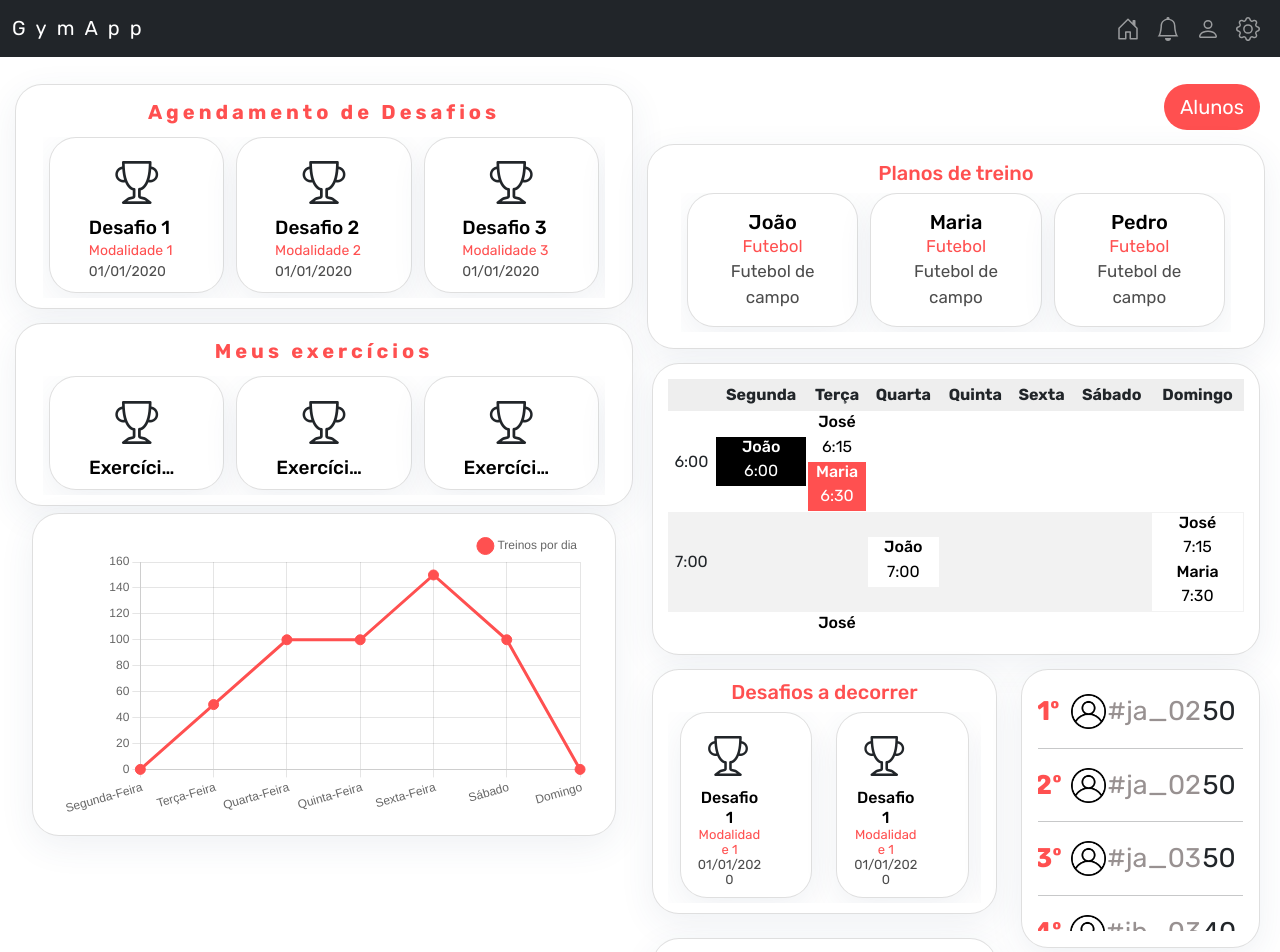
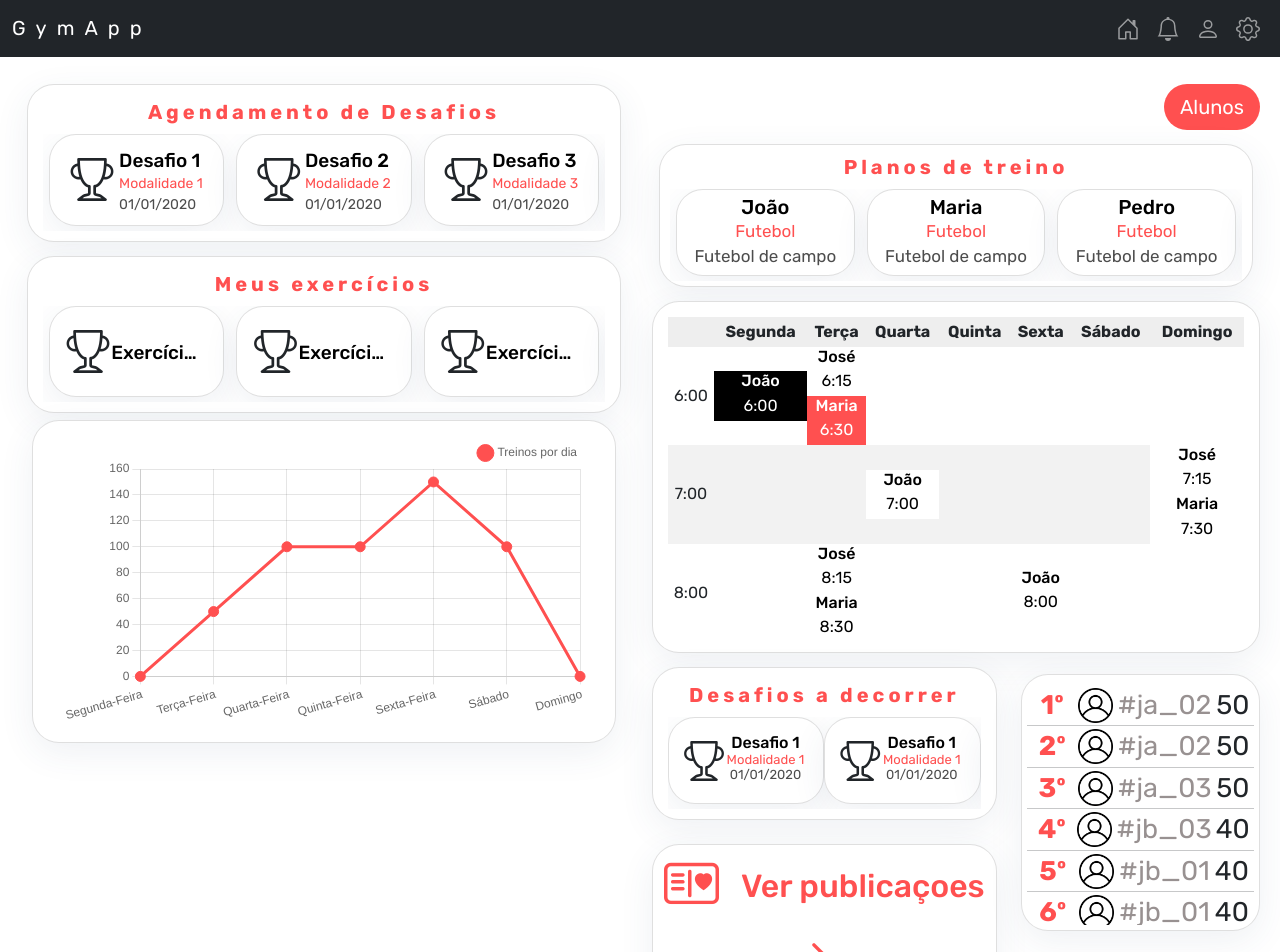
Before and after one commit to joaocastro2002/web_gymapp, an Angular app: page /dashboardTreinador in a window 1280 px wide. Shown: the top 952 px of the page. Built offline with nearby package versions, Linux system fonts and the light colour scheme.

Commit message:
fix heights

```diff
--- a/src/app/treinador/dashboard-treinador/agendamentos-breaf/agendamentos-breaf.component.css
+++ b/src/app/treinador/dashboard-treinador/agendamentos-breaf/agendamentos-breaf.component.css
@@ -1,3 +1,14 @@
+* {
+  margin: 0;
+  padding: 0;
+  font-family: "Rubik";
+}
+
+h1 {
+  font-weight: normal;
+  letter-spacing: 10px;
+}
+
 .container-right {
   padding: 0px;
   padding-top: 7px;
@@ -18,7 +29,7 @@
 .agendamentos-card {
   overflow: auto;
   padding: 0px;
-  height: 260px;
+  height: 320px;
 }
 .agendamentos-card thead th {
   position: sticky;
--- a/src/app/treinador/dashboard-treinador/agendamentos-desafios/agendamentos-desafios.component.css
+++ b/src/app/treinador/dashboard-treinador/agendamentos-desafios/agendamentos-desafios.component.css
@@ -1,3 +1,10 @@
+* {
+  margin: 0;
+  padding: 0;
+  font-family: 'Rubik';
+
+}
+
 h1 {
   font-weight: normal;
   letter-spacing: 10px;
--- a/src/app/treinador/dashboard-treinador/desafios-decorrer-breaf/desafios-decorrer-breaf.component.css
+++ b/src/app/treinador/dashboard-treinador/desafios-decorrer-breaf/desafios-decorrer-breaf.component.css
@@ -1,3 +1,14 @@
+* {
+  margin: 0;
+  padding: 0;
+  font-family: "Rubik";
+}
+
+h1 {
+  font-weight: normal;
+  letter-spacing: 10px;
+}
+
 /**********
  * scroll *
 /**********/
@@ -13,13 +24,17 @@
   padding-left: 6px;
 }
 
-
 .card-body {
   padding: 10px;
 }
 
 .card-title {
+  color: #ff5050;
+  padding-top: 5px;
+  padding-bottom: 5px;
   text-align: center;
+  font-weight: bold;
+  letter-spacing: 4px;
 }
 
 .card-mini-desafios-decorrer {
--- a/src/app/treinador/dashboard-treinador/meus-exercicios/meus-exercicios.component.css
+++ b/src/app/treinador/dashboard-treinador/meus-exercicios/meus-exercicios.component.css
@@ -1,8 +1,13 @@
+* {
+  margin: 0;
+  padding: 0;
+  font-family: "Rubik";
+}
+
 h1 {
   font-weight: normal;
   letter-spacing: 10px;
 }
-
 .one-line-text {
   text-align: left;
   overflow: hidden;
--- a/src/app/treinador/dashboard-treinador/planos-treino/planos-treino.component.css
+++ b/src/app/treinador/dashboard-treinador/planos-treino/planos-treino.component.css
@@ -1,3 +1,9 @@
+* {
+  margin: 0;
+  padding: 0;
+  font-family: "Rubik";
+}
+
 h1 {
   font-weight: normal;
   letter-spacing: 10px;
@@ -31,29 +37,12 @@ h1 {
   padding-left: 6px;
 }
 
-/*************
- * scrollbar *
-/*************/
-::-webkit-scrollbar {
-  height: 8px;
-  width: 8px;
+.light-text {
+  color: #4d4d4d;
 }
 
-::-webkit-scrollbar-track {
-  background: none;
-}
-
-::-webkit-scrollbar-thumb {
-  background: #888;
-  border-radius: 1.5rem;
-}
-
-::-webkit-scrollbar-thumb:hover {
-  background: #555;
-}
-
-.light-text {
-  color: #4d4d4d;
+.card-body {
+  padding: 5px;
 }
 
 .modalidade {
@@ -67,7 +56,12 @@ h1 {
 }
 
 .card-title {
+  color: #ff5050;
+  padding-top: 5px;
+  padding-bottom: 5px;
   text-align: center;
+  font-weight: bold;
+  letter-spacing: 4px;
 }
 
 .card-mini-plano-treino {
--- a/src/app/treinador/dashboard-treinador/planos-treino/planos-treino.component.ts
+++ b/src/app/treinador/dashboard-treinador/planos-treino/planos-treino.component.ts
@@ -30,6 +30,11 @@ export class PlanosTreinoComponent implements OnInit {
         nomeAluno: "Pedro",
         modalidade: "Futebol",
         descricao: "Futebol de campo"
+      },
+      {
+        nomeAluno: "Pedro",
+        modalidade: "Futebol",
+        descricao: "Futebol de campo"
       }
     ]
   }
--- a/src/app/treinador/dashboard-treinador/ver-colocacoes/ver-colocacoes.component.css
+++ b/src/app/treinador/dashboard-treinador/ver-colocacoes/ver-colocacoes.component.css
@@ -1,3 +1,23 @@
+* {
+  margin: 0;
+  padding: 0;
+  font-family: "Rubik";
+}
+
+.container {
+  padding: 7px;
+}
+
+.card-body {
+  padding: 5px;
+}
+
+.container-right {
+  padding: 0px;
+  padding-top: 7px;
+  padding-bottom: 7px;
+}
+
 .colocacoes {
   overflow-y: auto;
   margin: 0px;
@@ -41,7 +61,7 @@
 }
 
 .colocacoes .row {
-  width: 103%;
+  width: 100%;
   display: flex;
   align-items: center;
   justify-content: space-evenly;
--- a/src/app/treinador/dashboard-treinador/ver-publicacoes-card/ver-publicacoes-card.component.css
+++ b/src/app/treinador/dashboard-treinador/ver-publicacoes-card/ver-publicacoes-card.component.css
@@ -1,3 +1,9 @@
+* {
+  margin: 0;
+  padding: 0;
+  font-family: "Rubik";
+}
+
 .card-ver-publicacoes {
   margin: 0px;
   margin-bottom: 15px;
```
